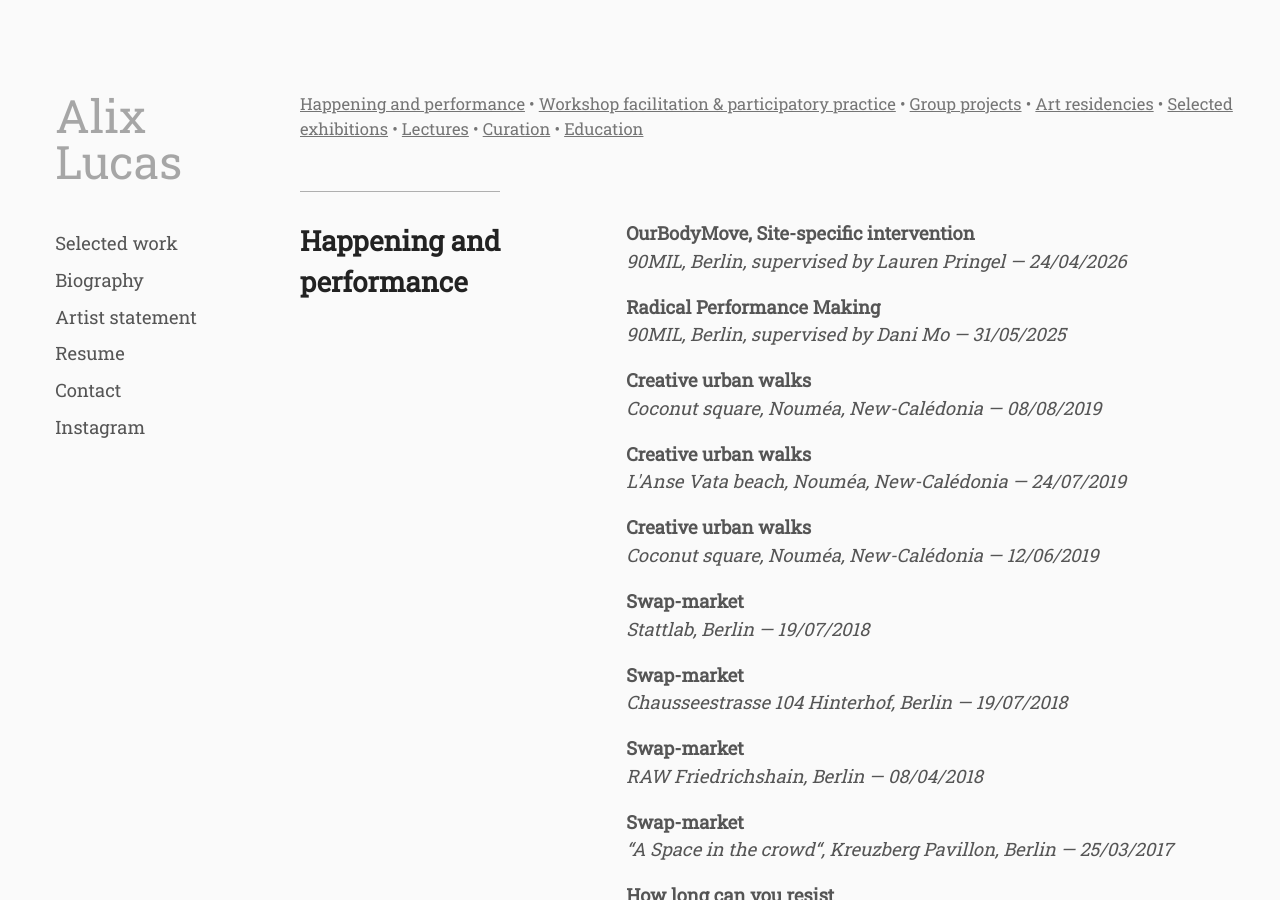
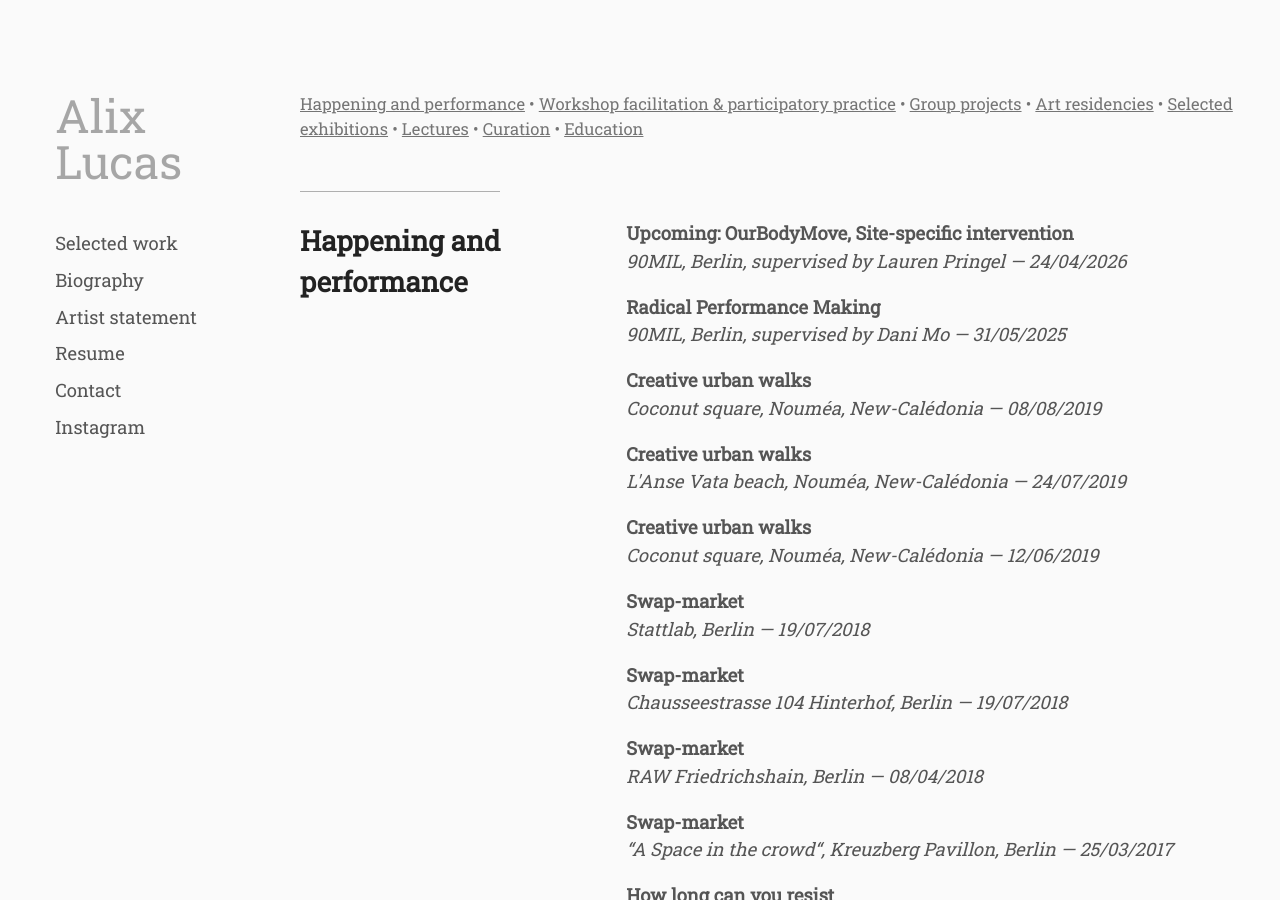
Before and after one commit to whyalix/alixlucas, a Jekyll site: the page built from pages/en/resume.html, in a window 1280 px wide and 900 px high. Built offline with Jekyll 4.4.1, drawn with Linux system fonts in a browser that asks for light colours.

Commit message:
Update happenings.yml

```diff
--- a/_data/en/happenings.yml
+++ b/_data/en/happenings.yml
@@ -1,4 +1,4 @@
-- primary: "OurBodyMove, Site-specific intervention"
+- primary: "Upcoming: OurBodyMove, Site-specific intervention"
   secondary: 90MIL, Berlin, supervised by Lauren Pringel — 24/04/2026
 
 - primary: "Radical Performance Making"
```
